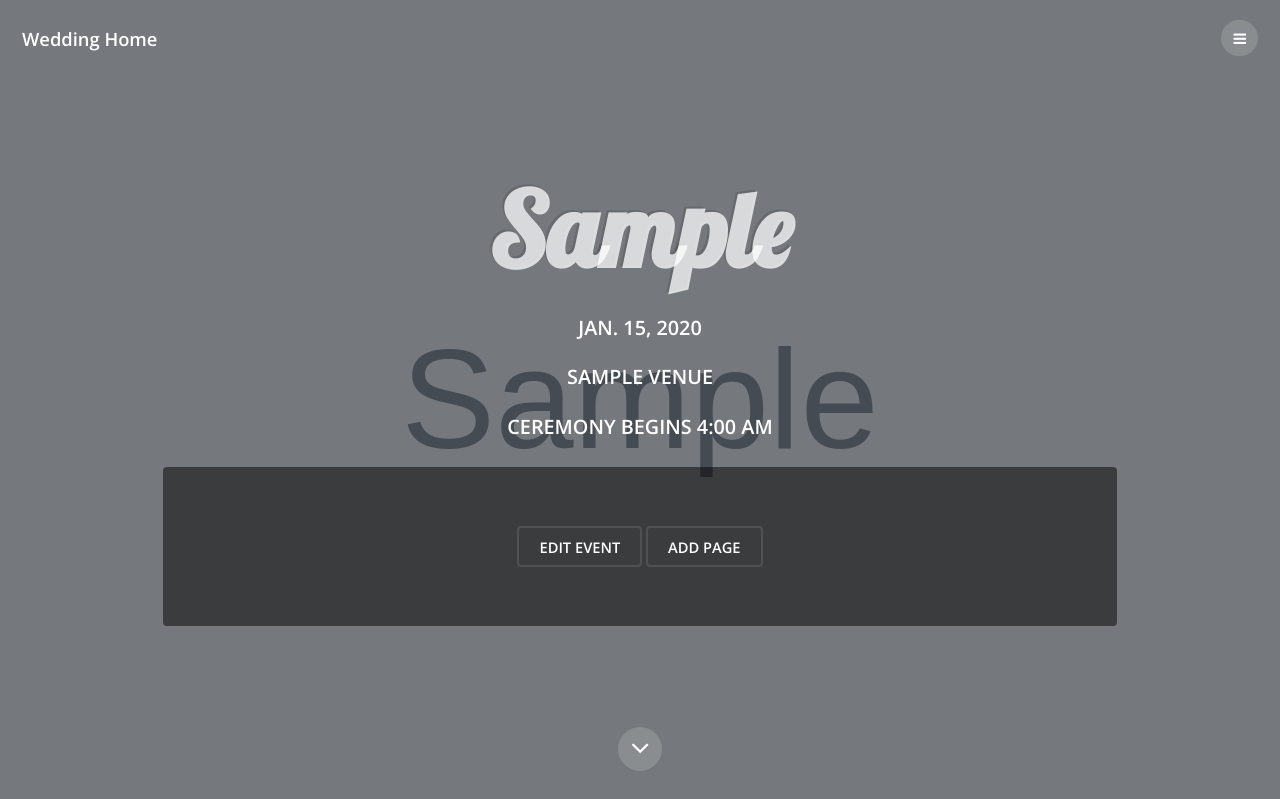
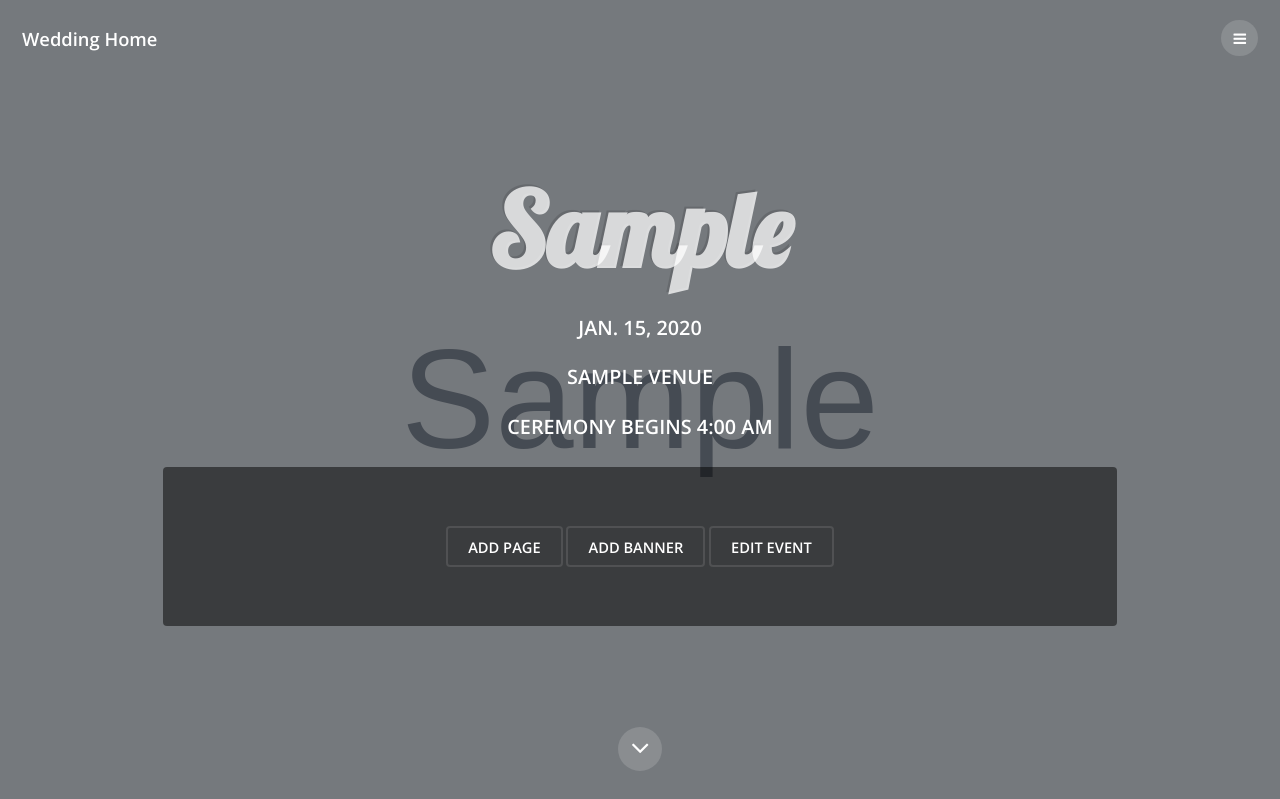
Before and after one commit to jjorissen52/hooks-jorissen-wedding, a Django app: page /home/ in a window 1280 px wide. Shown: the top 799 px of the page. Run offline with Django 3.2, Linux system fonts and the light colour scheme; a user stored in the database is signed in; tables that the repository leaves empty hold one stand-in row (values such as "Sample post"); grey boxes marked "Sample" are stand-in pictures; parts of the project's set-up code (start-up, migrations or seed data) failed here and were passed over; some web fonts are replaced.

Commit message:
some minor admin tools

```diff
--- a/templates/index.html
+++ b/templates/index.html
@@ -14,8 +14,13 @@
             {% if request.user.is_superuser or request.user.is_staff %}
             <article class="box">
                 <footer>
-                    <a class="button alt" href="{% url 'admin:wedding_event_change' event.pk %}" target="_blank">Edit Event</a>
                     <a class="button alt" href="{% url 'admin:wedding_page_add' %}" target="_blank">Add Page</a>
+                    <a class="button alt" href="{% url 'admin:wedding_basebackground_add' %}" target="_blank">Add Banner</a>
+                    {% if event %}
+                        <a class="button alt" href="{% url 'admin:wedding_event_change' event.pk %}" target="_blank">Edit Event</a>
+                    {% else %}
+                        <a class="button alt" href="{% url 'admin:wedding_event_add' %}" target="_blank">Add Event</a>
+                    {% endif %}
                 </footer>
             </article>
             {% endif %}
```
